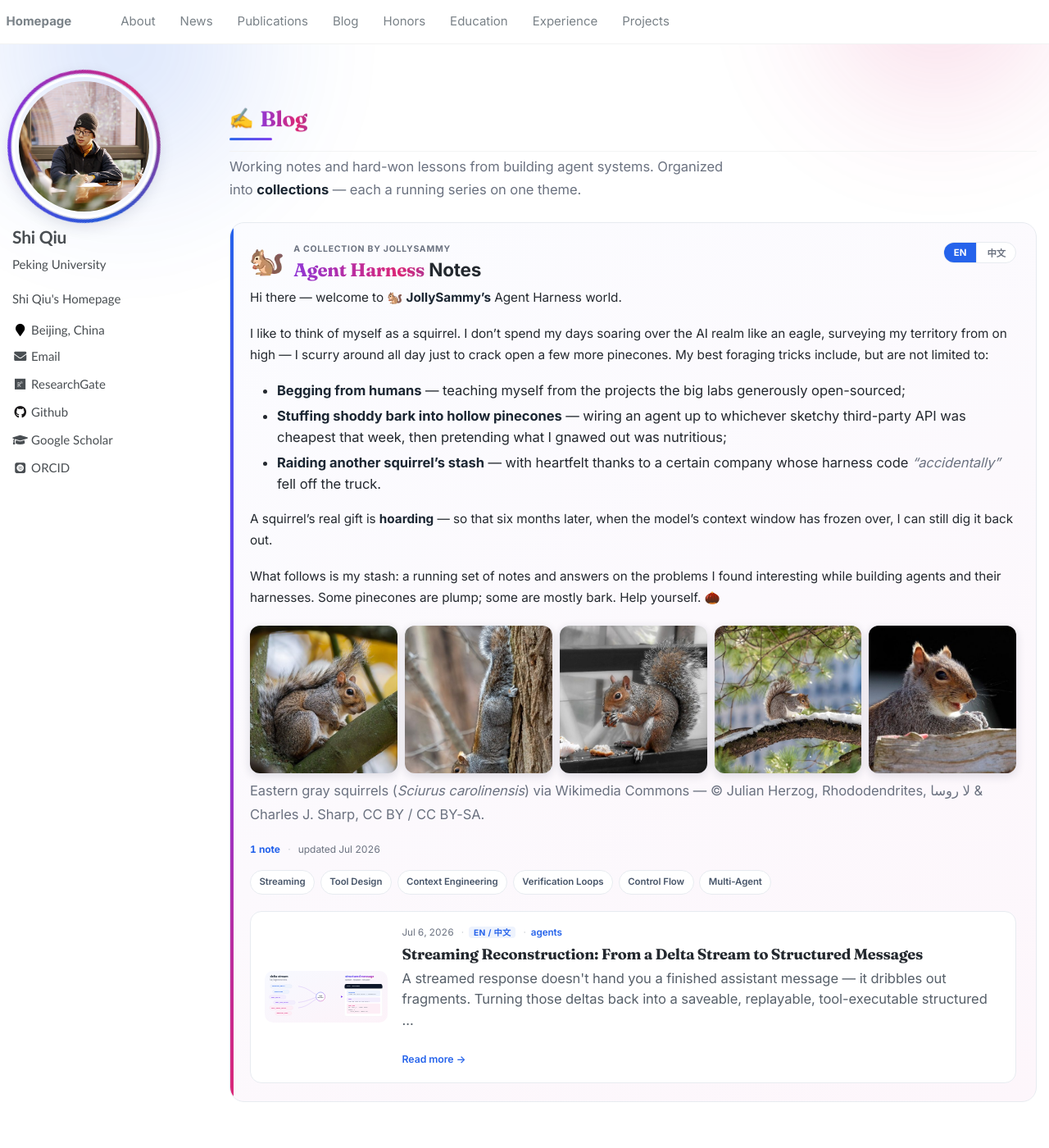
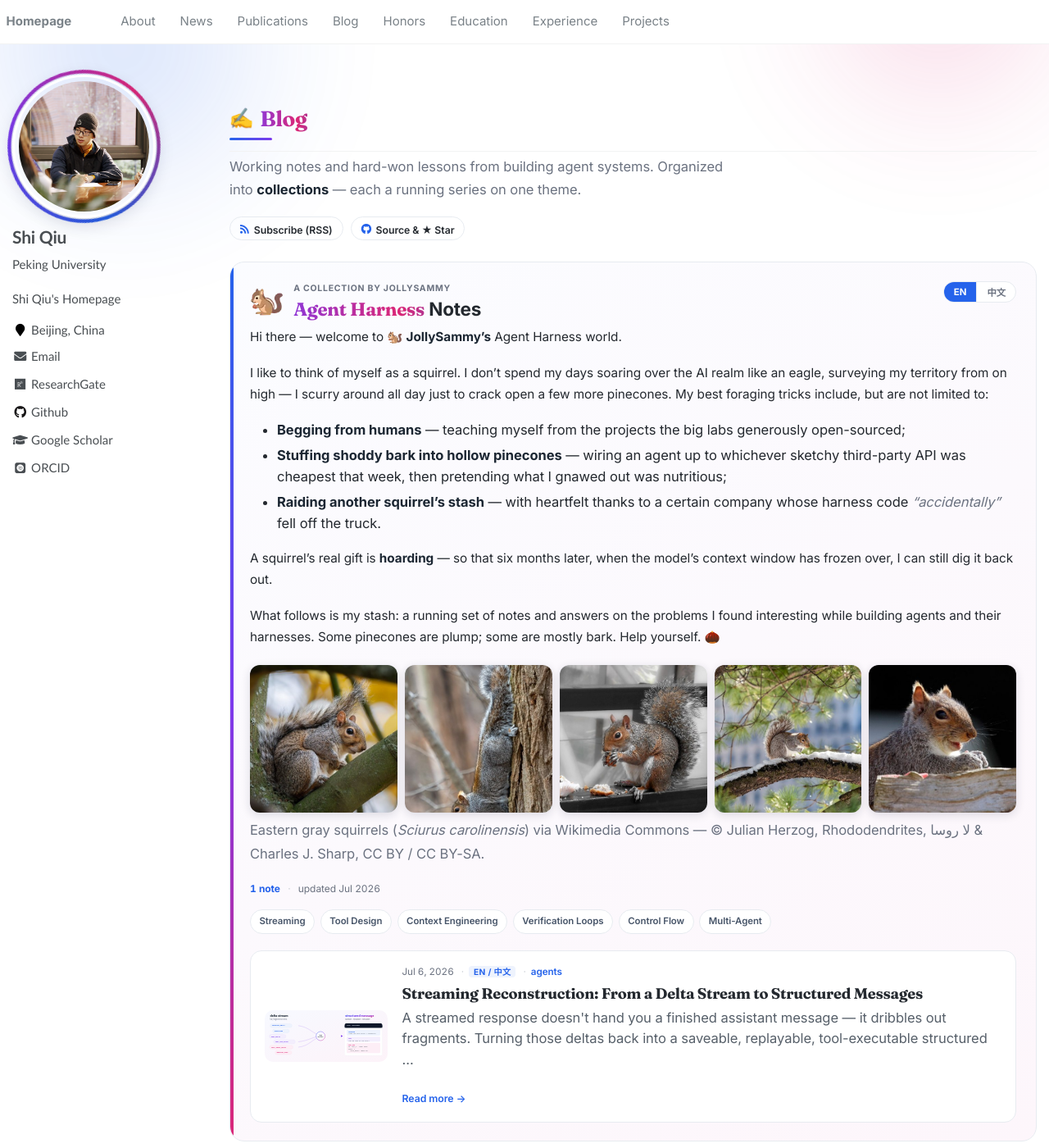
Before and after one commit to StephenQSstarThomas/StephenQSstarThomas.github.io, a Jekyll site: the page built from _pages/blog.md, in a window 1280 px wide and 1400 px high. Shown: the whole window at 82% size. Built offline with Jekyll 4.4.1, drawn with Linux system fonts in a browser that asks for light colours; some web fonts are replaced.

Commit message:
Blog: connect to GitHub repo + RSS subscribe
- Blog hero: 'Subscribe (RSS)' link to jekyll-feed's /feed.xml, and a
  'Source & Star' link to the GitHub repo
- Post footer: a 'View source & open an issue' link pointing at the post's
  own source .md on GitHub (via page.path) — invites typo fixes / discussion
  and connects the blog to the repo

```diff
--- a/_layouts/post.html
+++ b/_layouts/post.html
@@ -64,6 +64,7 @@ layout: compress
 
           <footer class="post-footer reveal">
             <a class="post-back" href="{{ '/blog/' | relative_url }}">← Back to all posts</a>
+            <span class="post-footer-note">Spotted a typo or want to discuss? <a href="https://github.com/StephenQSstarThomas/StephenQSstarThomas.github.io/blob/main/{{ page.path }}" target="_blank" rel="noopener"><i class="fab fa-github" aria-hidden="true"></i> View source &amp; open an issue</a>.</span>
           </footer>
         </div>
       </article>
--- a/_pages/blog.md
+++ b/_pages/blog.md
@@ -11,6 +11,10 @@ layout: default
 <div class="blog-hero reveal">
   <h1 class="blog-hero-title">{% include hemoji.html n="writing" %} <span class="gradient-text">Blog</span></h1>
   <p class="blog-hero-sub">Working notes and hard-won lessons from building agent systems. Organized into <strong>collections</strong> — each a running series on one theme.</p>
+  <div class="blog-hero-links">
+    <a class="blog-hero-link" href="{{ '/feed.xml' | relative_url }}" target="_blank" rel="noopener"><i class="fas fa-rss" aria-hidden="true"></i> Subscribe (RSS)</a>
+    <a class="blog-hero-link" href="https://github.com/StephenQSstarThomas/StephenQSstarThomas.github.io" target="_blank" rel="noopener"><i class="fab fa-github" aria-hidden="true"></i> Source &amp; ★ Star</a>
+  </div>
 </div>
 
 {% assign ah = site.categories['agent-harness'] %}
--- a/assets/css/main.scss
+++ b/assets/css/main.scss
@@ -294,6 +294,20 @@ html.js-reveal .stagger.is-visible > * { opacity: 1; transform: none; }
 .blog-hero { margin: .3em 0 1.6em; }
 .blog-hero-title { font-size: 2rem; margin: 0 0 .35rem; }
 .blog-hero-sub { color: var(--muted); font-size: 1.02rem; line-height: 1.65; max-width: 42rem; }
+.blog-hero-links { display: flex; gap: .6rem; margin-top: 1rem; flex-wrap: wrap; }
+.blog-hero-link {
+  display: inline-flex; align-items: center; gap: .4rem; font-size: .82rem; font-weight: 600;
+  padding: .35rem .8rem; border: 1px solid var(--hairline); border-radius: 999px;
+  color: var(--ink) !important; text-decoration: none !important;
+  transition: transform .2s ease, border-color .2s ease, color .2s ease, background-color .2s ease;
+}
+.blog-hero-link:hover { transform: translateY(-2px); color: var(--accent) !important; border-color: #c7d7f5; background: #fafcff; }
+.blog-hero-link i { color: var(--accent); }
+
+/* post footer: back link + source note */
+.post-footer { display: flex; align-items: center; justify-content: space-between; gap: 1rem; flex-wrap: wrap; }
+.post-footer-note { font-size: .82rem; color: var(--muted); }
+.post-footer-note a { color: var(--accent); font-weight: 600; white-space: nowrap; }
 
 /* ---- Collection (series) ---- */
 .collection {
```
